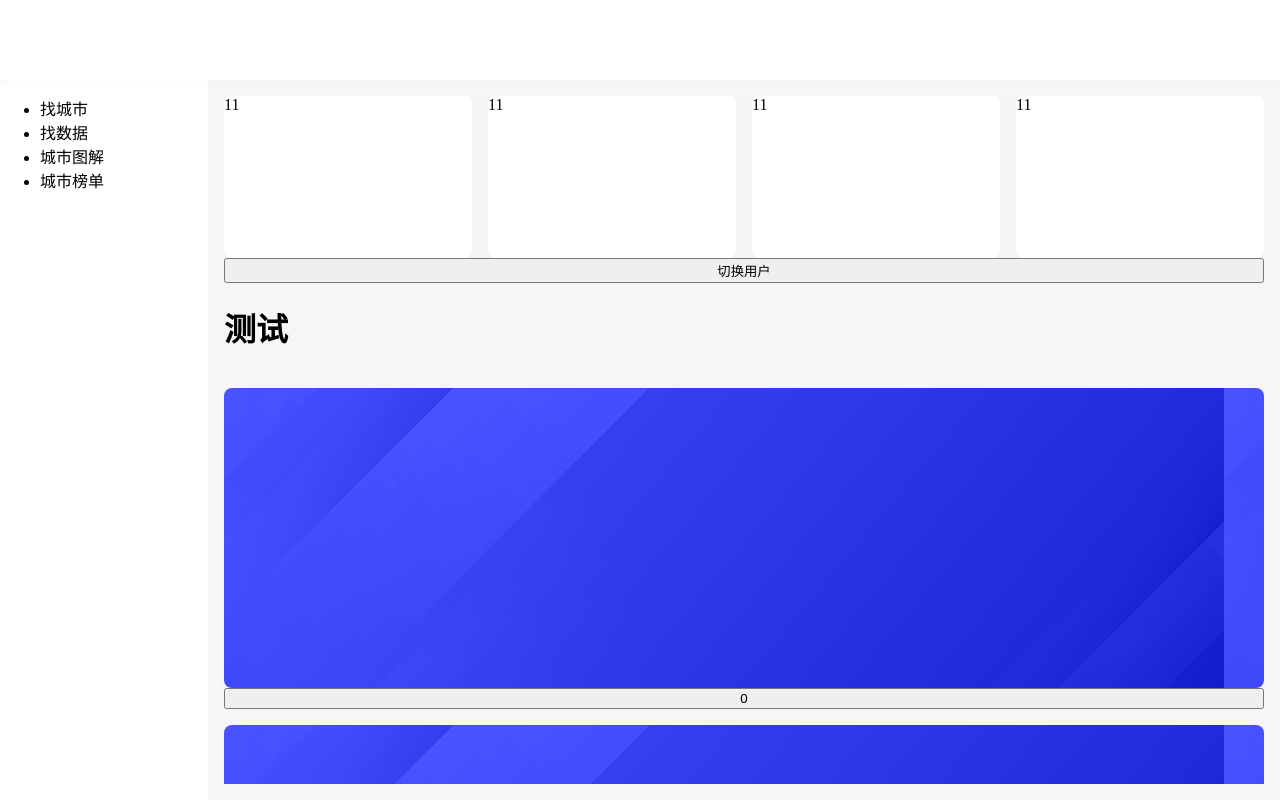
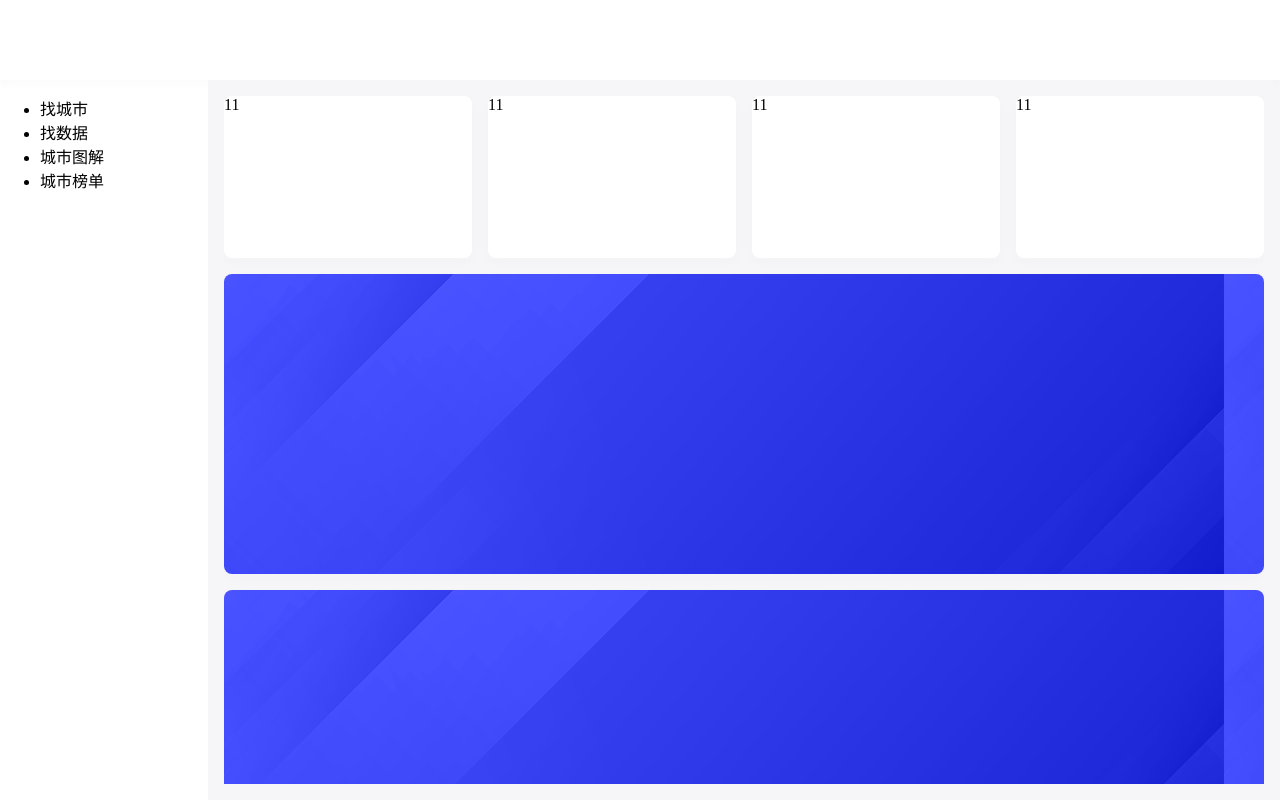
Before and after one commit to zhengzzzzz2022/lcn, a plain HTML site: page dashboard.html in a window 1280 px wide. Drawn offline with Linux system fonts and the light colour scheme.

Commit message:
Update dashboard.html

```diff
--- a/dashboard.html
+++ b/dashboard.html
@@ -44,11 +44,6 @@
         <!-- 列表区 -->
         <div class="flex flex-column">
           <!-- 列表项 -->
-          <button>切换用户</button>
-          <h1>测试</h1>
-          <div class="card-xl bg-white mgt8 box-shadow"></div>
-          <button id="dzs" onclick="dz()">0</button>
-
           <div class="card-xl bg-white mgt8 box-shadow"></div>
           <div class="card-xl bg-white mgt8 box-shadow"></div>
           <div class="card-xl bg-white mgt8 box-shadow"></div>
```
